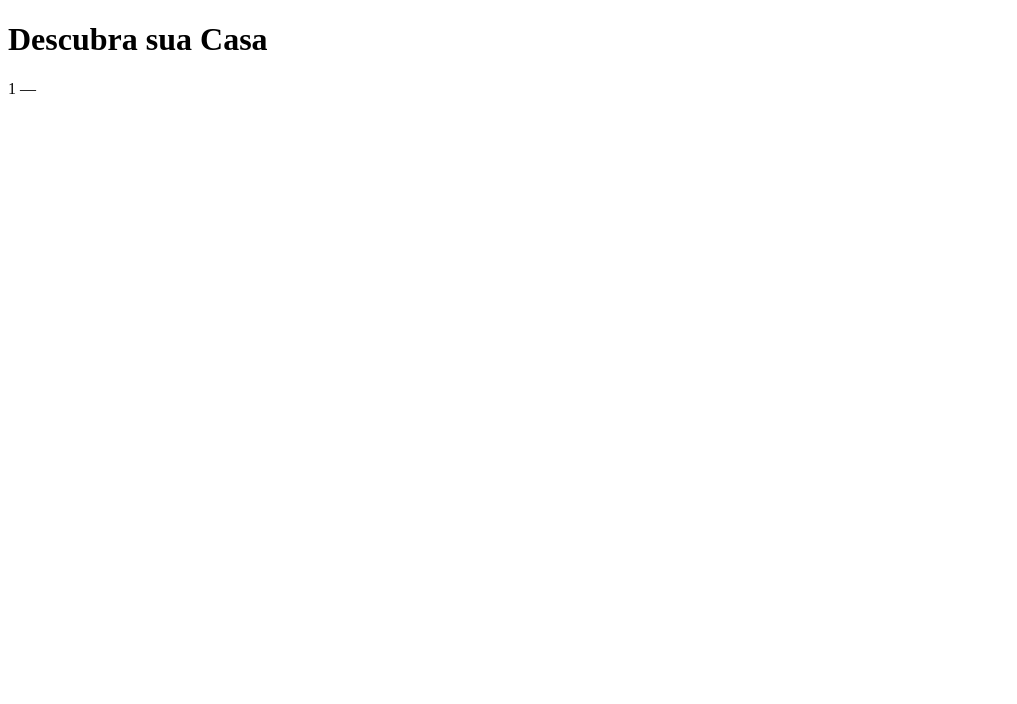
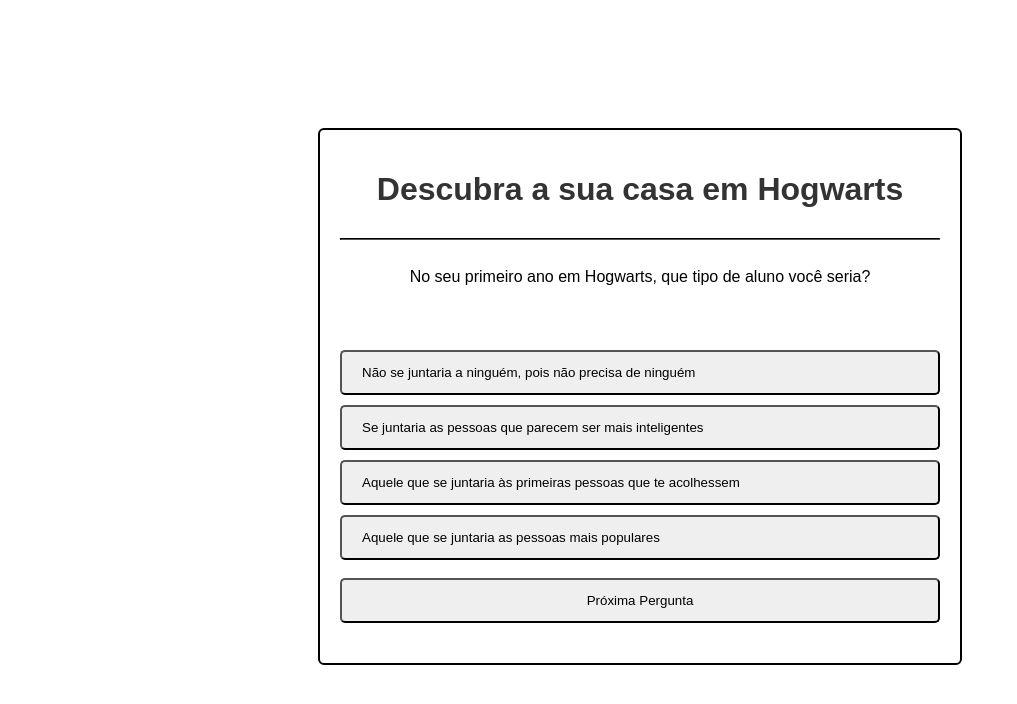
Before and after one commit to MathSoares88/Projeto-Individual, a plain HTML site: page quiz.html in a window 1280 px wide. Shown: the whole page, without its empty margins (0-1017 px from the left). Drawn offline with Linux system fonts and the light colour scheme.

Commit message:
Quiz do Site

```diff
--- a/assets/css/quiz.css
+++ b/assets/css/quiz.css
@@ -0,0 +1,71 @@
+body {
+    font-family: Arial, sans-serif;
+    align-items: center;
+    justify-content: center;
+    margin-top: 10%;
+  }
+
+  .container {
+    max-width: 600px;
+    margin: 0 auto;
+    padding: 20px;
+    text-align: center;
+    height: auto;
+    width: auto;
+    overflow: auto;
+    border: solid black 2px;
+    border-radius: 6px;
+    display: flex;
+    flex-direction: column;
+    align-items: center;
+  }
+
+  h1 {
+    color: #333;
+  }
+
+  hr{
+    border-color: black;
+    box-sizing: border-box;
+    width: 100%;
+  }
+
+  #quiz {
+    margin-top: 20px;
+    flex-grow: 1; /* A div vai crescer e preencher o espaço disponível*/
+    display: flex;
+    flex-direction: column;
+    justify-content: center;
+  }
+
+  #options button {
+    margin-top: 10px;
+    border-radius: 5px;
+    color: black;
+    display: inline-block;
+    padding: 10px 20px;
+    cursor: pointer;
+    flex-grow: 1; /* A div vai crescer e preencher o espaço disponível*/
+    display: flex;
+    flex-direction: column;
+    justify-content: center;
+    height: 45px;
+    width: 600px;
+  }
+
+  #nextButton{
+    /* width: 110px;
+    height: 35px; */
+    border-radius: 5px;
+    color: black;
+    padding: 10px 20px;
+    cursor: pointer;
+    height: 45px;
+    width: 600px;
+
+  }
+
+  #result {
+    margin-top: 20px;
+    font-weight: bold;
+  }
--- a/assets/js/quiz.js
+++ b/assets/js/quiz.js
@@ -0,0 +1,70 @@
+const questions = [
+    { question: "No seu primeiro ano em Hogwarts, que tipo de aluno você seria?", options: ["Não se juntaria a ninguém, pois não precisa de ninguém", "Se juntaria as pessoas que parecem ser mais inteligentes", "Aquele que se juntaria às primeiras pessoas que te acolhessem", "Aquele que se juntaria as pessoas mais populares"], points: [2, 1, 3, 4] },
+    { question: "Qual qualidade é mais importante para você?", options: ["Coragem", "Inteligência", "Ambição", "Lealdade"], points: [1, 2, 3, 4] },
+    { question: "Qual animal você prefere?", options: ["Leão", "Águia", "Cobra", "Texugo"], points: [1, 2, 3, 4] },
+    { question: "Qual é seu hobby preferido?", options: ["Jogar quadribol", "Estudar na biblioteca", "Planejar estratégias", "Cuidar de plantas"], points: [1, 2, 3, 4] },
+    { question: "Se pudesse escolher uma criatura mágica para ser seu amigo, qual seria?", options: ["Fênix", "Sereiano", "Dragão", "Hipogrifo"], points: [1, 2, 3, 4] },
+    { question: "O que você mais valoriza em uma competição?", options: ["Espírito esportivo", "Estratégia", "Vitória a qualquer custo", "Trabalho em equipe"], points: [1, 2, 3, 4] },
+    { question: "Qual destas características você mais valoriza em uma pessoa?", options: ["Coragem", "Criatividade", "Ambição", "Compaixão"], points: [1, 2, 3, 4] },
+    { question: "Qual seria sua matéria preferida em Hogwarts?", options: ["Defesa contra as artes das trevas", "História da magia", "Poções", "Herbologia"], points: [1, 2, 3, 4] },
+    { question: "Durante um torneio bruxo, qual tarefa você escolheria?", options: ["A tarefa que exige coragem e bravura", "A tarefa que exige conhecimentos e habilidades mágicas", "A tarefa que exige astúcia e estratégia", "A tarefa que envolve ajudar os outros, mesmo que seja dificíl"], points: [1, 2, 3, 4] },
+    { question: "Que tipo de fama você gostaria de ter?", options: ["Ser reconhecido como alguém valente e destemido", "Ser reconhecido como um gênio, alguém muito inteligente e perspicaz", "Ser reconhecido como alguém influente e poderoso", "Ser reconhecido como alguém gentil e prestativo, que sempre está lá para ajudar os outros"], points: [1, 2, 3, 4] },
+    { question: "O que mais te motiva?", options: ["Aventura", "Conhecimento", "Sucesso", "Amizade"], points: [1, 2, 3, 4] }
+  ];
+
+  const houses = ["Grifinória", "Corvinal", "Sonserina", "Lufa-Lufa"];
+
+  let currentQuestion = 0;
+  let answers = { "Grifinória": 0, "Corvinal": 0, "Sonserina": 0, "Lufa-Lufa": 0 };
+
+  const questionElement = document.getElementById("question");
+  const optionsElement = document.getElementById("options");
+  const resultElement = document.getElementById("result");
+  const nextButton = document.getElementById("nextButton");
+
+  function showQuestion() {
+    const question = questions[currentQuestion];
+    questionElement.textContent = question.question;
+
+    optionsElement.innerHTML = '';
+    question.options.forEach((option, index) => {
+      const button = document.createElement("button");
+      button.textContent = option;
+      button.addEventListener("click", () => selectOption(option, question.points[index]));
+      optionsElement.appendChild(button);
+    });
+  }
+
+  function selectOption(option, points) {
+    const question = questions[currentQuestion];
+    const houseIndex = question.options.indexOf(option);
+    const house = houses[houseIndex];
+
+    answers[house] += points;
+    currentQuestion++;
+    if (currentQuestion < questions.length) {
+      showQuestion();
+    } else {
+      showResult();
+    }
+  }
+
+
+  function showResult() {
+    let maxPoints = -1;
+    let winningHouse = "";
+
+    for (const house in answers) {
+      if (answers[house] > maxPoints) {
+        maxPoints = answers[house];
+        winningHouse = house;
+      }
+    }
+
+    resultElement.textContent = `Sua casa em Hogwarts é: ${winningHouse}!`;
+    nextButton.style.display = "none";
+  }
+
+  nextButton.addEventListener("click", showQuestion);
+
+  showQuestion();
--- a/quiz.html
+++ b/quiz.html
@@ -1,26 +1,29 @@
 <!DOCTYPE html>
 <html lang="en">
 <head>
-    <meta charset="UTF-8">
-    <meta name="viewport" content="width=device-width, initial-scale=1.0">
-    <title>Document</title>
-    <link rel="stylesheet" href="./assets/css/quiz.css">
+  <meta charset="UTF-8">
+  <meta name="viewport" content="width=device-width, initial-scale=1.0">
+  <title>Quiz das Casas de Hogwarts</title>
+  <link rel="stylesheet" href="./assets/css/quiz.css">
+  <link rel="stylesheet" href="./assets/js/quiz.js">
 </head>
 <body>
-    <div class="container">
-        <header>
-            <h1>Descubra sua Casa</h1>
-        </header>
-        <main>
-            <div id="quizz-container">
-                <p id="question">
-                    <span id="question-number">1</span> &#8212;
-                    <span id="question-text"></span>
+  <div class="container">
 
-                </p>
+    <div class="h1"><h1>Descubra a sua casa em Hogwarts</h1></div>
+    <hr>
+    <div id="quiz">
+      <div id="question"></div>
+      <br><br><br>
+      <div id="options"></div>
+      <br>
+      <button id="nextButton">Próxima Pergunta</button>
+    </div>
+    <div id="result"></div>
+  </div>
 
-            </div>
-        </main>
-    </div>
+
+
+  <script src="./assets/js/quiz.js"></script>
 </body>
 </html>
```
Also changed, not shown: assets/css/casas.css (+6 -1 lines), index.html (+2 -2 lines).
